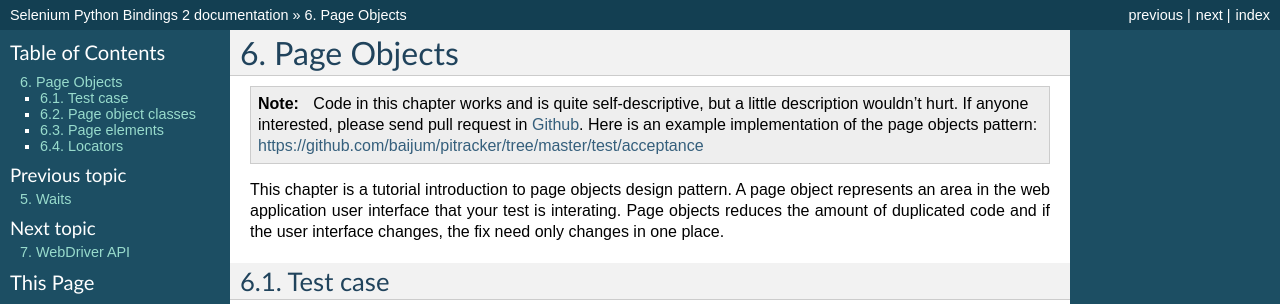
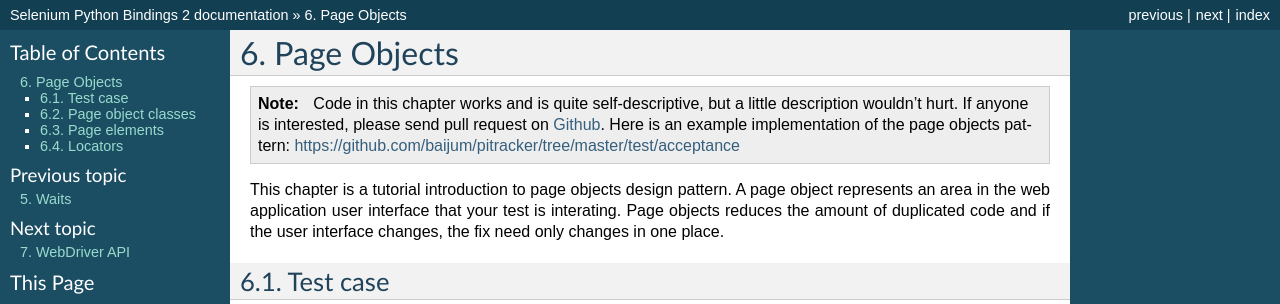
Before and after one commit to baijum/selenium-python, a Sphinx documentation site: the page built from source/page-objects.rst, in a window 1280 px wide. Shown: the top 304 px of the page. Built offline with Sphinx 7.4.7, drawn with Linux system fonts in a browser that asks for light colours.

```diff
--- a/source/page-objects.rst
+++ b/source/page-objects.rst
@@ -6,8 +6,8 @@ Page Objects
 .. note::
 
    Code in this chapter works and is quite self-descriptive, but a
-   little description wouldn't hurt.  If anyone interested, please
-   send pull request in `Github
+   little description wouldn't hurt.  If anyone is interested, please
+   send pull request on `Github
    <https://github.com/baijum/selenium-python>`_.  Here is an example
    implementation of the page objects pattern:
    https://github.com/baijum/pitracker/tree/master/test/acceptance
```
